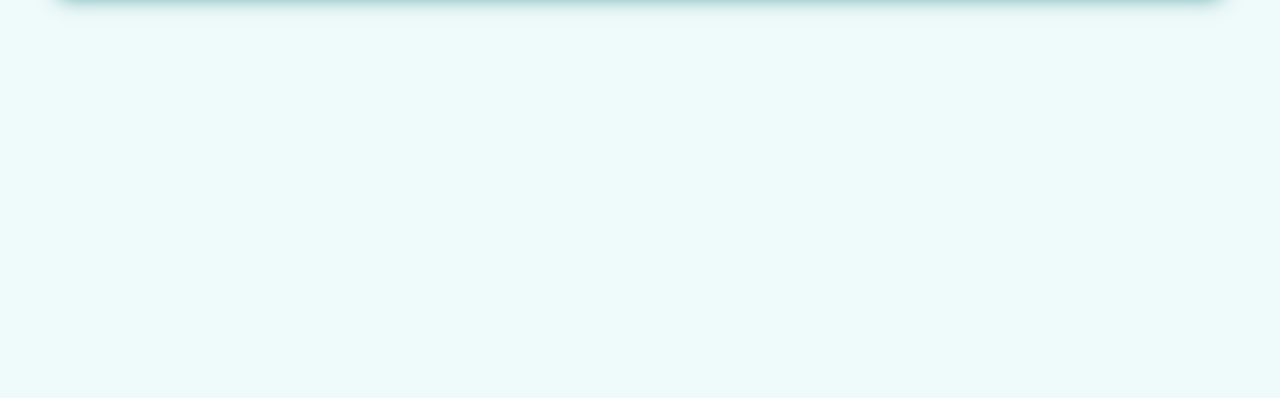
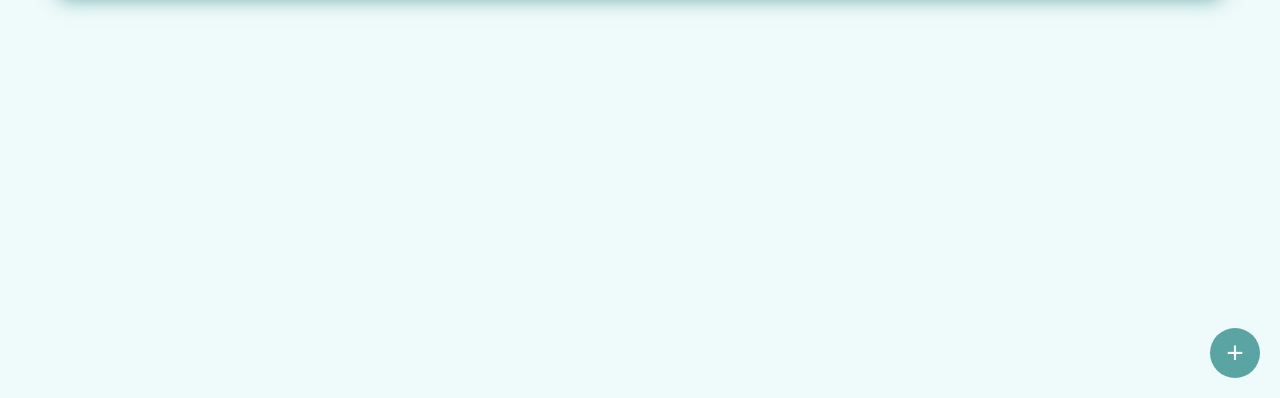
Before and after one commit to syednouman72/Job-Lister, a website built with Parcel: page index.html in a window 1280 px wide. Shown: the part 402-800 px from the top of the page. Built offline with nearby package versions, Linux system fonts and the light colour scheme.

Commit message:
added + button

```diff
--- a/css/main.css
+++ b/css/main.css
@@ -220,3 +220,22 @@ main{
 }
 
 /*!-------------------------------------------CARD ENDS-------------------------------------------*/
+
+.addJob {
+    position: fixed;
+    bottom: 20px; /* Adjust this value to change the vertical position */
+    right: 20px; /* Adjust this value to change the horizontal position */
+    width: 50px; /* Set the width and height to the same value to create a round button */
+    height: 50px; /* Set the width and height to the same value to create a round button */
+    background-color: var(--dark-cyan); /* Button background color */
+    color: #fff; /* Button text color */
+    border: none;
+    border-radius: 50%; /* This property creates a round shape */
+    cursor: pointer;
+    font-size: 30px;
+    transition: background-color 0.3s ease-in-out;
+}
+
+.addJob:hover {
+    background-color: var(--darker-cyan);
+}
--- a/index.html
+++ b/index.html
@@ -46,6 +46,7 @@
     </div>
   </section>
 </main>
+<button class="addJob">+</button>
 </body>
 
 </html>
```
